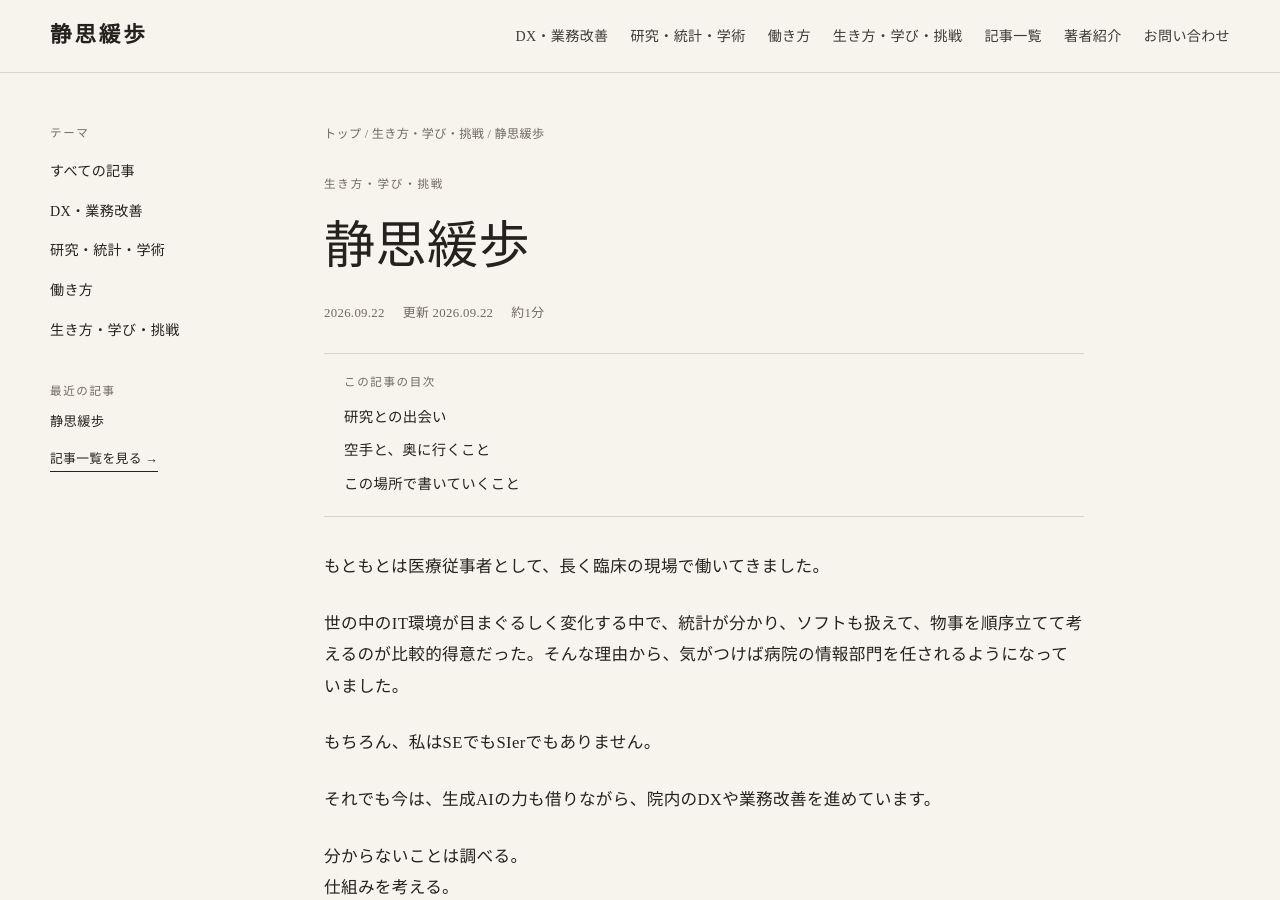
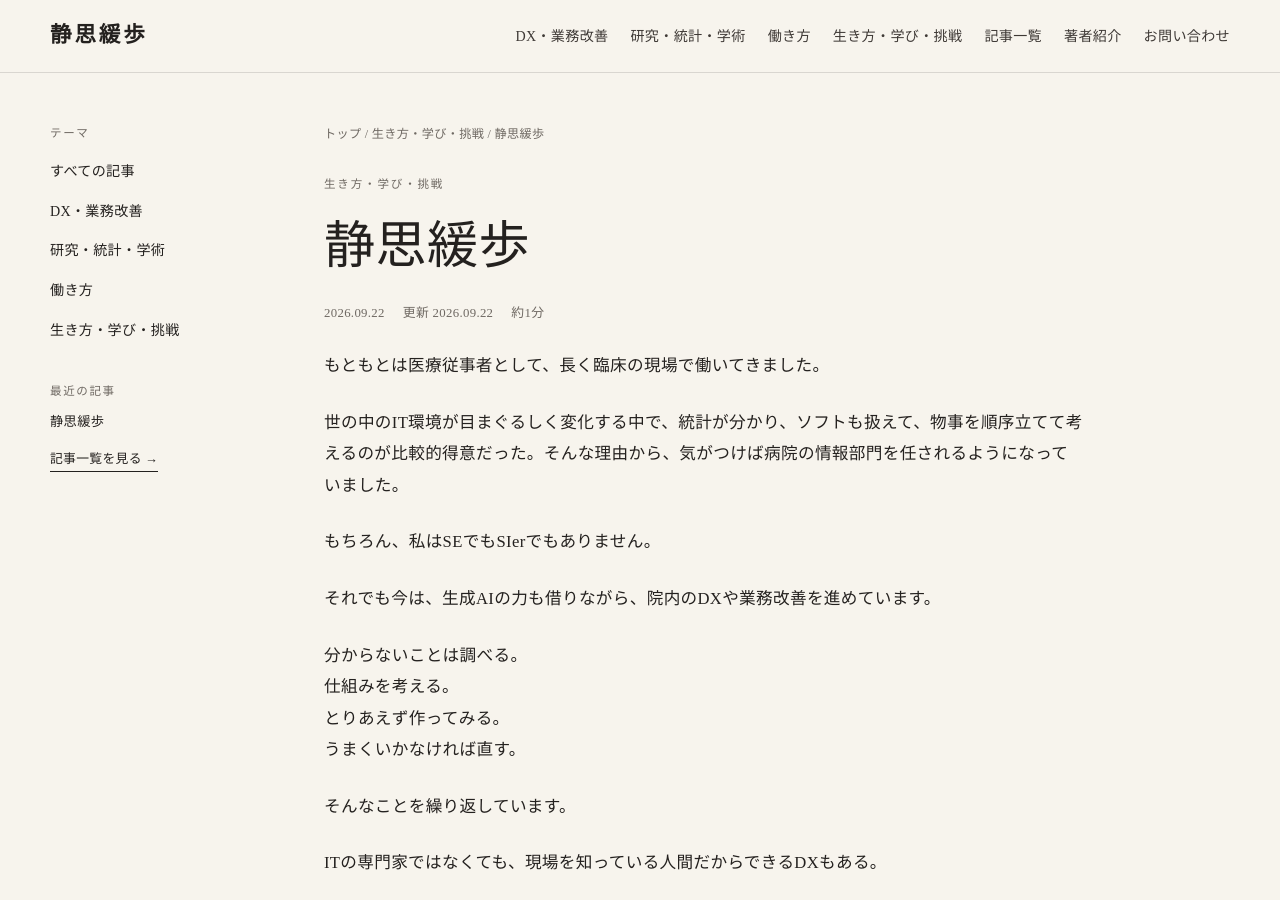
Before and after one commit to naokisuzuki-create/seishi-kanpo, a Jekyll site: the page built from _posts/2026-09-22-seishi-kanpo.md, in a window 1280 px wide and 900 px high. Built offline with Jekyll 4.4.1, drawn with Linux system fonts in a browser that asks for light colours.

Commit message:
Remove table of contents from article pages

```diff
--- a/_layouts/post.html
+++ b/_layouts/post.html
@@ -46,11 +46,6 @@ layout: default
       </p>
     </header>
 
-    <nav class="article-toc" aria-label="この記事の目次">
-      <p class="sidebar-heading">この記事の目次</p>
-      <div class="article-toc__links"></div>
-    </nav>
-
     <div class="prose">{{ content }}</div>
 
     {% assign related = site.posts | where: 'category_key', page.category_key %}
```
